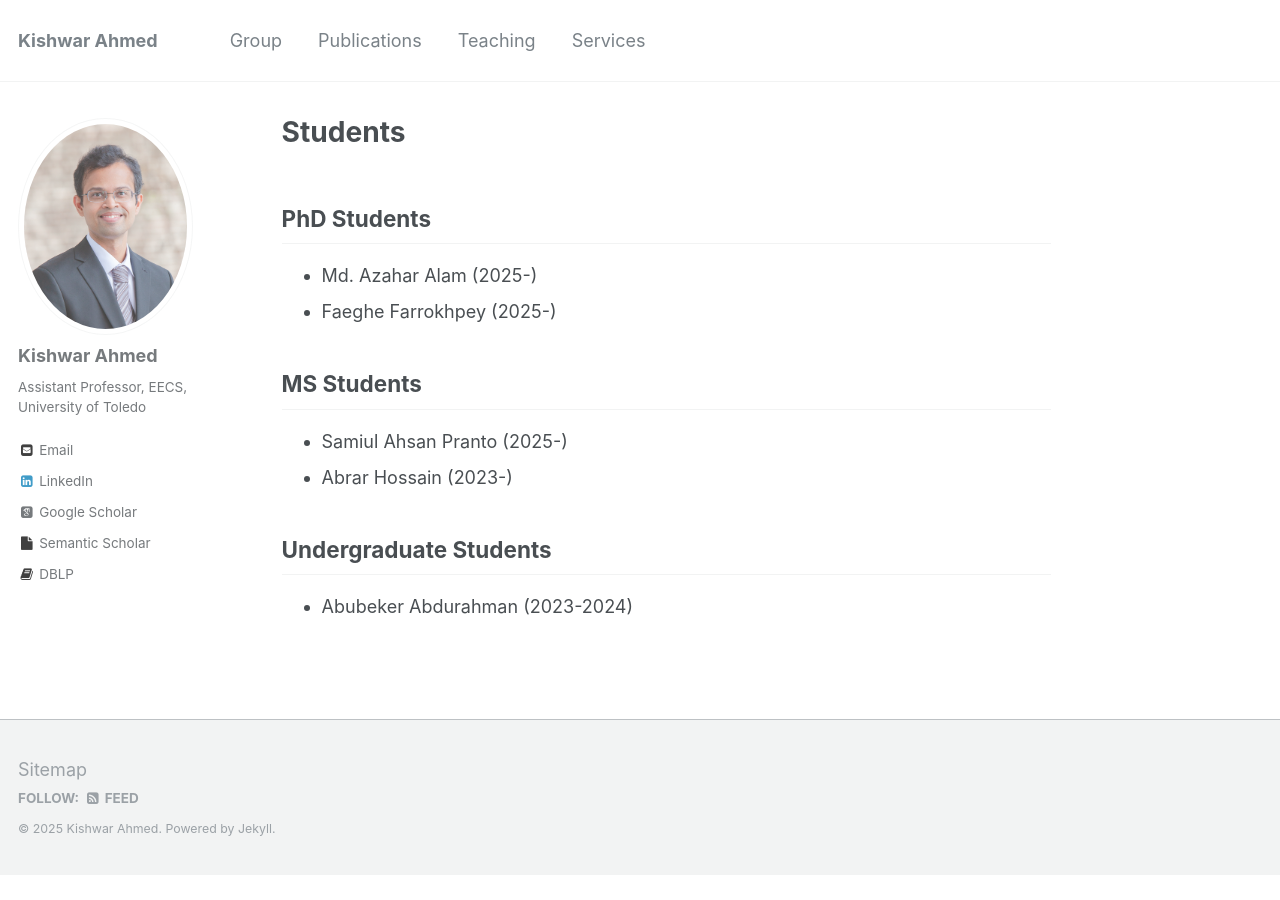
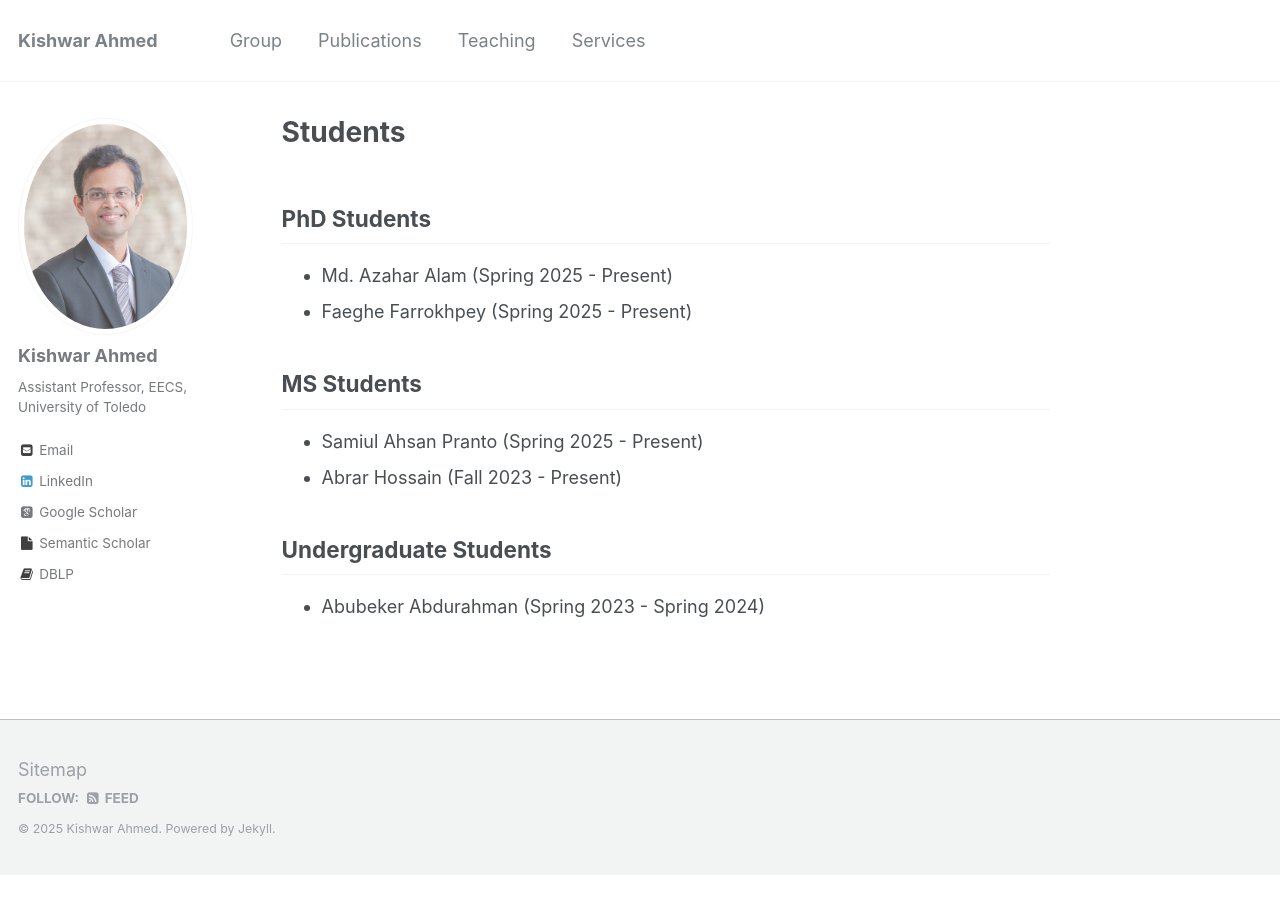
Before and after one commit to kishwarbd/kishwarbd.github.io, a Jekyll site: the page built from _pages/group.md, in a window 1280 px wide. Built offline with Jekyll 4.4.1, drawn with Linux system fonts in a browser that asks for light colours; some web fonts are replaced.

Commit message:
Update group.md

```diff
--- a/_pages/group.md
+++ b/_pages/group.md
@@ -5,12 +5,12 @@ author_profile: true
 ---
 
 ## PhD Students
-* Md. Azahar Alam (2025-)
-* Faeghe Farrokhpey (2025-)
+* Md. Azahar Alam (Spring 2025 - Present)
+* Faeghe Farrokhpey (Spring 2025 - Present)
 
 ## MS Students
-* Samiul Ahsan Pranto (2025-)
-* Abrar Hossain (2023-)
+* Samiul Ahsan Pranto (Spring 2025 - Present)
+* Abrar Hossain (Fall 2023 - Present)
 
 ## Undergraduate Students
-* Abubeker Abdurahman (2023-2024)
+* Abubeker Abdurahman (Spring 2023 - Spring 2024)
```
